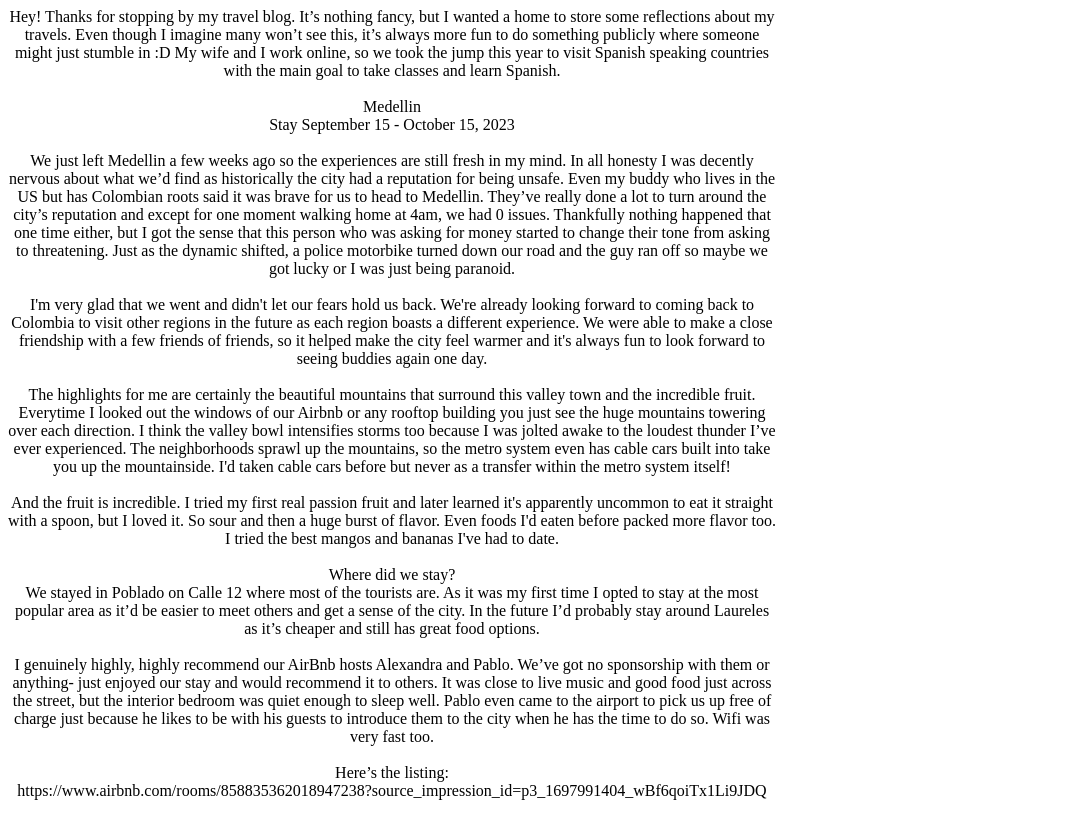
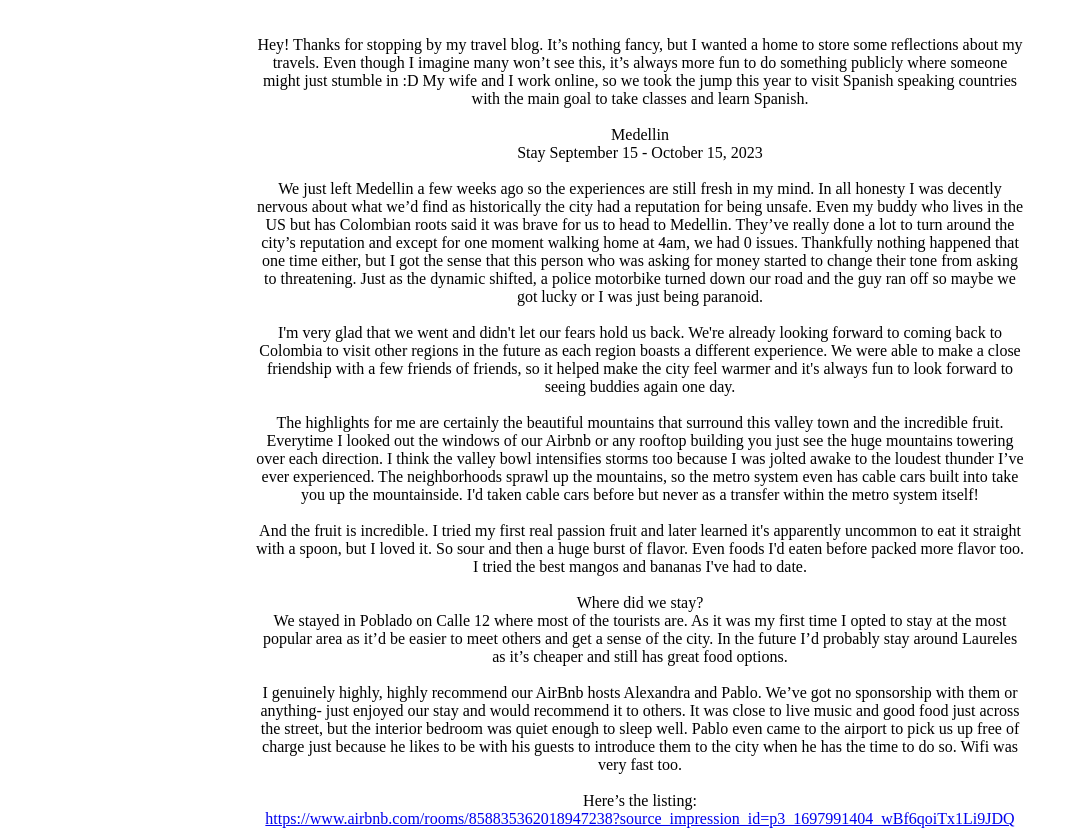
Before and after one commit to zdoehling/sandinmyass.com, a plain HTML site: page index.html in a window 1280 px wide. Shown: the whole page, without its empty margins (0-1078 px from the left). Drawn offline with Linux system fonts and the light colour scheme.

Commit message:
replace styles and index with medellin info

```diff
--- a/index.html
+++ b/index.html
@@ -5,6 +5,7 @@
     <link rel="stylesheet" href="styles.css" />
   </head>
   <body>
+    <br><br>
     <div>Hey! Thanks for stopping by my travel blog. It’s nothing fancy, but I wanted a home to store some reflections about my travels. Even though I imagine many won’t see this, it’s always more fun to do something publicly where someone might just stumble in :D My wife and I work online, so we took the jump this year to visit Spanish speaking countries with the main goal to take classes and learn Spanish.
 <br><br>
 Medellin<br>
@@ -24,7 +25,7 @@ We stayed in Poblado on Calle 12 where most of the tourists are. As it was my fi
 I genuinely highly, highly recommend our AirBnb hosts Alexandra and Pablo. We’ve got no sponsorship with them or anything- just enjoyed our stay and would recommend it to others. It was close to live music and good food just across the street, but the interior bedroom was quiet enough to sleep well. Pablo even came to the airport to pick us up free of charge just because he likes to be with his guests to introduce them to the city when he has the time to do so. Wifi was very fast too.
 <br><br>
 Here’s the listing: <br>
-https://www.airbnb.com/rooms/858835362018947238?source_impression_id=p3_1697991404_wBf6qoiTx1Li9JDQ
+<a href="https://www.airbnb.com/rooms/858835362018947238?source_impression_id=p3_1697991404_wBf6qoiTx1Li9JDQ" target="_blank">https://www.airbnb.com/rooms/858835362018947238?source_impression_id=p3_1697991404_wBf6qoiTx1Li9JDQ</a>
 </div>
   </body>
 </html>
--- a/styles.css
+++ b/styles.css
@@ -2,6 +2,7 @@ body {
     text-align: center;
     font: lato;
     width: 60%;
+    margin: auto;
 }
 
 .website-counter {
```
